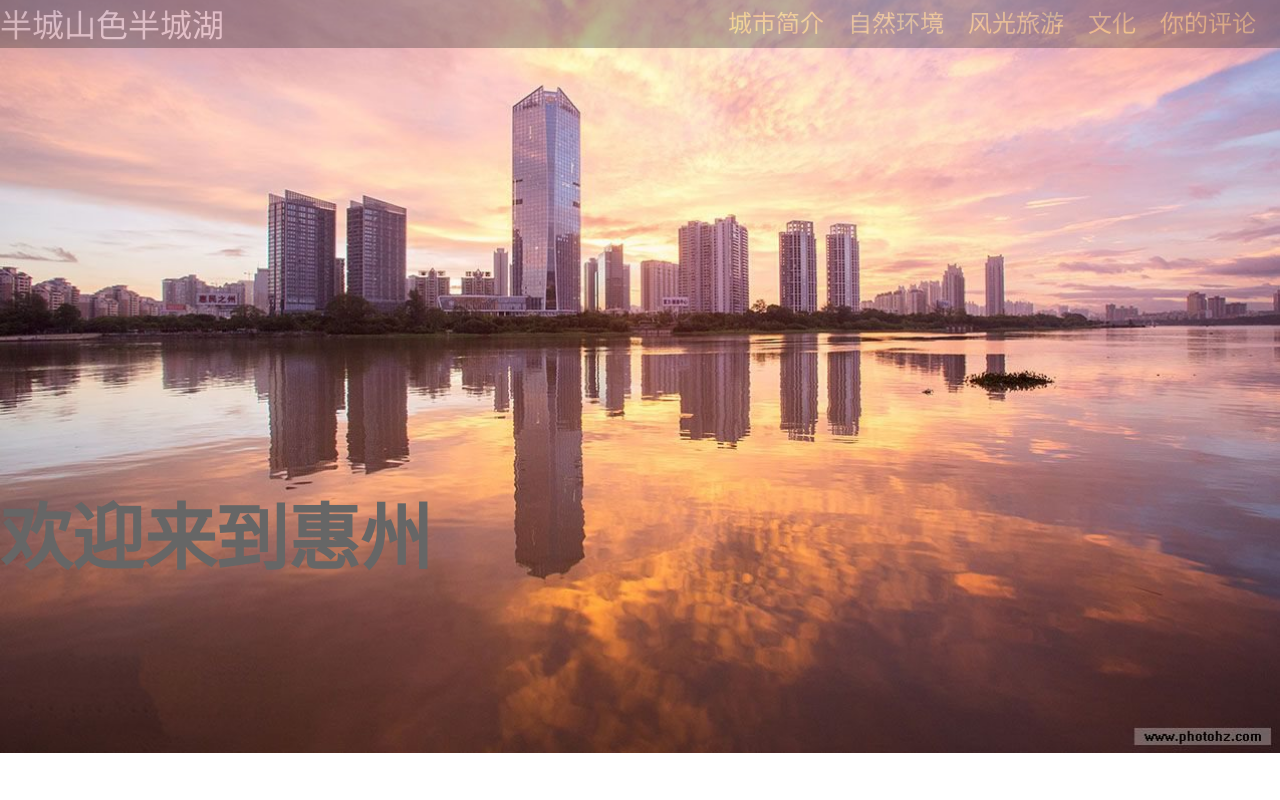
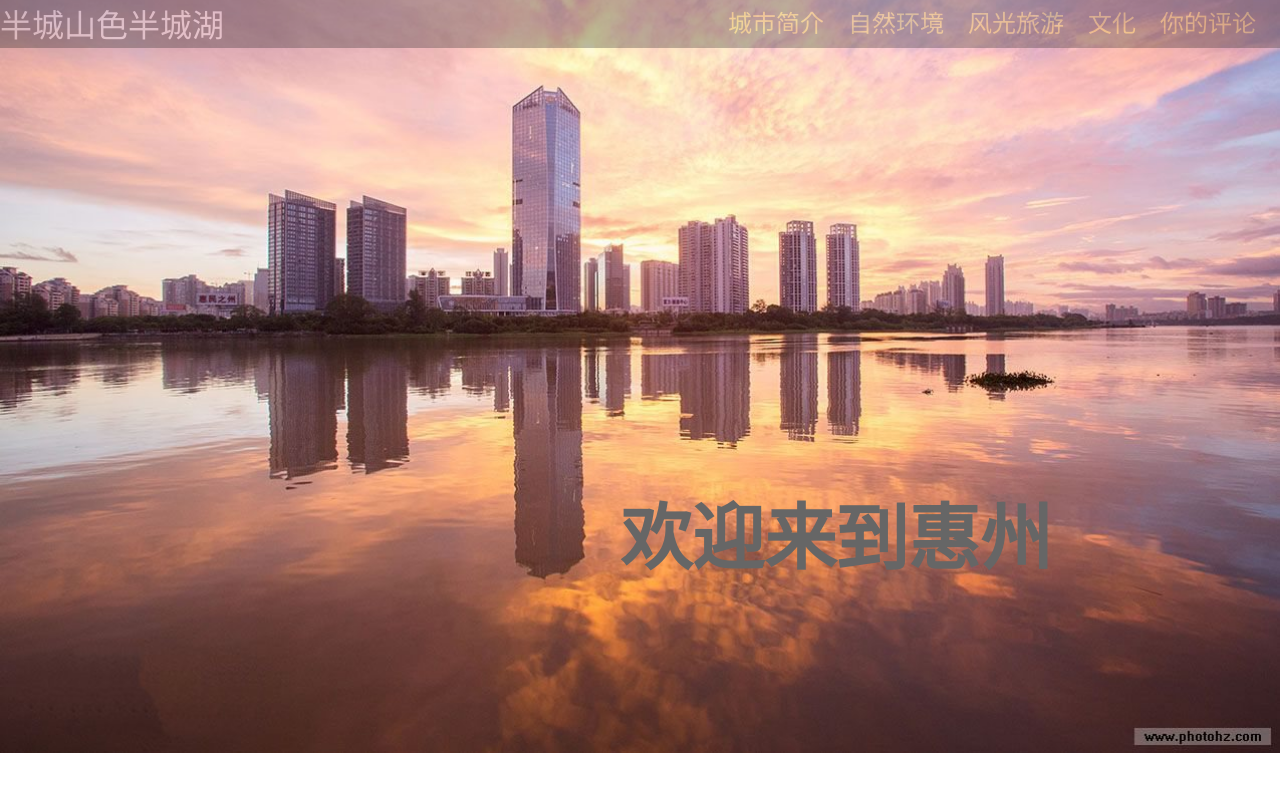
Before and after one commit to dingchaofa/Public, a plain HTML site: page task15/index.html in a window 1280 px wide. Shown: the top 800 px of the page. Drawn offline with Linux system fonts and the light colour scheme.

Commit message:
Update style.css

```diff
--- a/task15/style.css
+++ b/task15/style.css
@@ -91,7 +91,7 @@ p {
     left: 50%;*/
     float: left;
     margin-top: 480px;
-    margin-bottom: 620px;
+    margin-left: 620px;
     /*transform: translate(-50%,-50%);*/
     transition: all 3.5s;
 }
```
